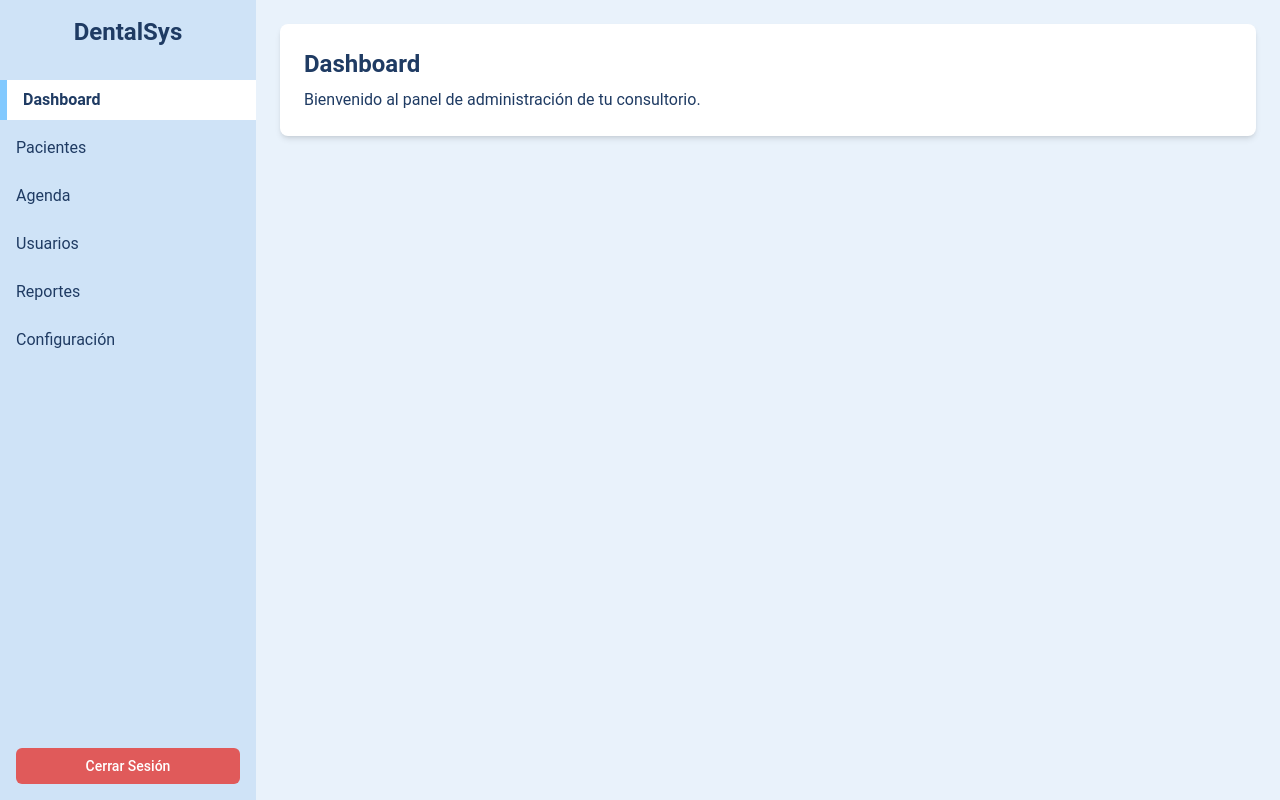
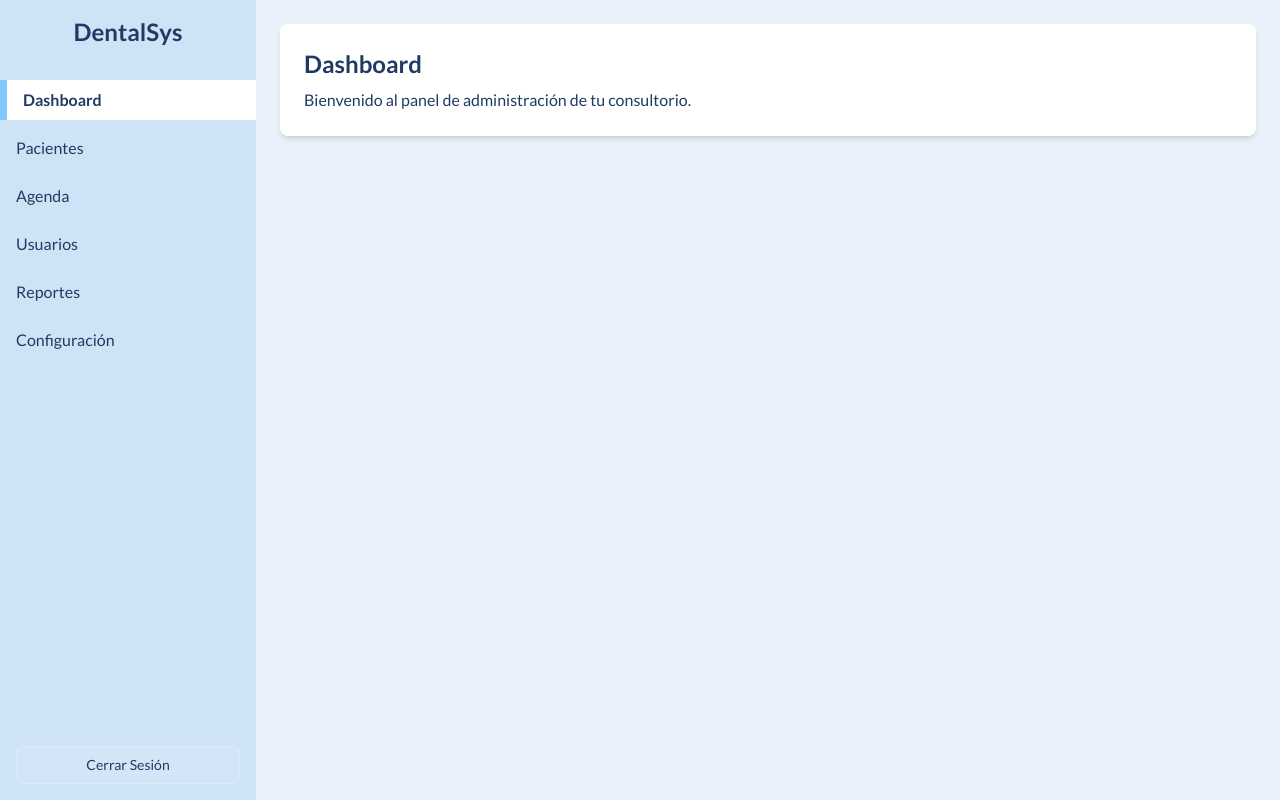
Before and after one commit to DevJulio99/dental-front, a React (Create React App) app: page / in a window 1280 px wide. Built offline with nearby package versions, Linux system fonts and the light colour scheme; no server answers; sample sign-in values are in the browser's storage.

Commit message:
cambio de fuente por defecto

```diff
--- a/public/index.html
+++ b/public/index.html
@@ -5,6 +5,9 @@
     <link rel="icon" href="%PUBLIC_URL%/favicon.ico" />
     <meta name="viewport" content="width=device-width, initial-scale=1" />
     <meta name="theme-color" content="#000000" />
+    <link rel="preconnect" href="https://fonts.googleapis.com" />
+    <link rel="preconnect" href="https://fonts.gstatic.com" crossorigin />
+    <link href="https://fonts.googleapis.com/css2?family=Lato:wght@300;400;700;900&display=swap" rel="stylesheet" />
     <meta
       name="description"
       content="Sistema de Agendamiento Odontológico"
--- a/src/assets/scss/_variables.scss
+++ b/src/assets/scss/_variables.scss
@@ -10,7 +10,7 @@ $text-color: #333;
 $white: #fff;
 
 // Tipografía
-$font-family-base: 'Roboto', sans-serif;
+$font-family-base: 'Lato', sans-serif;
 
 // Espaciado
 $spacing-unit: 8px;
--- a/src/assets/scss/main.scss
+++ b/src/assets/scss/main.scss
@@ -7,5 +7,10 @@
 
 /* Puedes mantener estilos globales aquí si lo necesitas */
 body {
-    @apply bg-gray-100 text-gray-800;
+    @apply bg-gray-100 text-gray-800 font-sans;
 }
+
+/* Aplicar Lato globalmente a todos los elementos */
+* {
+    font-family: 'Lato', sans-serif;
+}
--- a/src/layouts/AdminLayout/AdminLayout.jsx
+++ b/src/layouts/AdminLayout/AdminLayout.jsx
@@ -42,7 +42,7 @@ const AdminLayout = () => {
           <p className="font-semibold text-center truncate">
             {user ? `${user.nombre || ''} ${user.apellido || ''}`.trim() : 'Usuario'}
           </p>
-          <button onClick={logout} className="w-full px-4 py-2 mt-2 text-sm font-medium text-white transition-colors duration-200 transform bg-light-red rounded-md hover:bg-red-700 focus:outline-none focus:bg-red-700">
+          <button onClick={logout} className="w-full px-4 py-2 mt-2 text-sm font-medium text-blue-50 transition-colors duration-200 transform bg-white/10 border border-white/20 rounded-md hover:bg-white/20 hover:border-white/30 focus:outline-none focus:bg-white/20">
             Cerrar Sesión
           </button>
         </div>
--- a/tailwind.config.js
+++ b/tailwind.config.js
@@ -24,7 +24,7 @@ module.exports = {
       },
       fontFamily: {
         // Mapeamos tu fuente base
-        'sans': ['Roboto', 'sans-serif'],
+        'sans': ['Lato', 'sans-serif'],
       }
     },
   },
```
Also changed, not shown: 1 other file (tests, documents, lock files or other folders).
